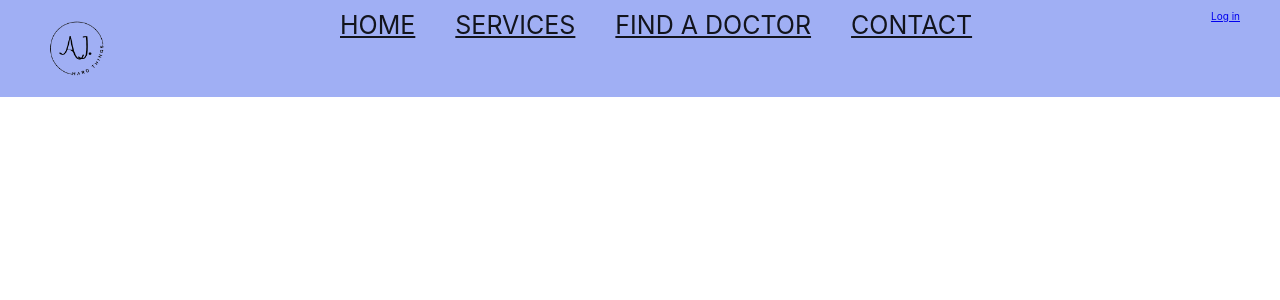
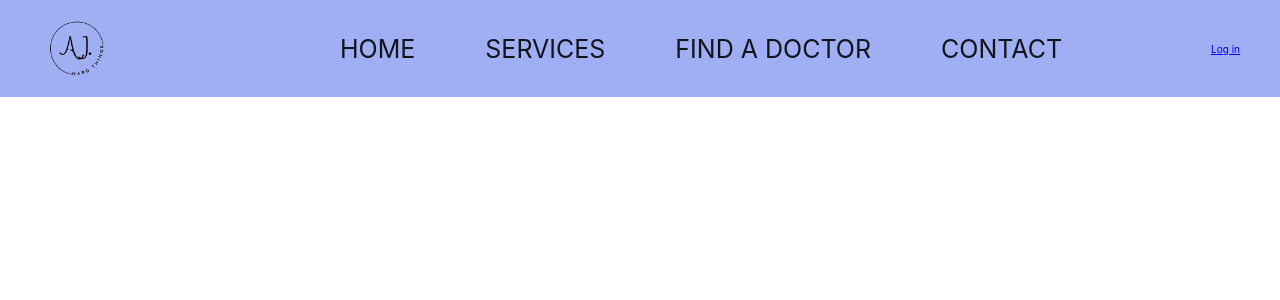
Before and after one commit to Kevin-Kinyua/check_app_plus, a React (Create React App) app in the folder frontend/: page / in a window 1280 px wide. Shown: the top 300 px of the page. Built offline with nearby package versions, Linux system fonts and the light colour scheme.

Commit message:
a bit of work

```diff
--- a/frontend/src/App.css
+++ b/frontend/src/App.css
@@ -16,6 +16,7 @@ html {
   padding: 1rem 4rem;
   background: #3e5de87d;
   display: flex;
+  align-items: center;
 }
 
 .img-box {
@@ -33,15 +34,17 @@ html {
 .header__list {
   list-style: none;
   display: flex;
+  justify-content: space-between;
   align-items: flex-end;
 }
 
 .header__list--item:not(:last-child) {
-  margin-right: 4rem;
+  margin-right: 7rem;
 }
 
 .header__list--item a {
   font-size: 2.5rem;
   text-transform: uppercase;
   color: #000000e2;
+  text-decoration: none;
 }
```
